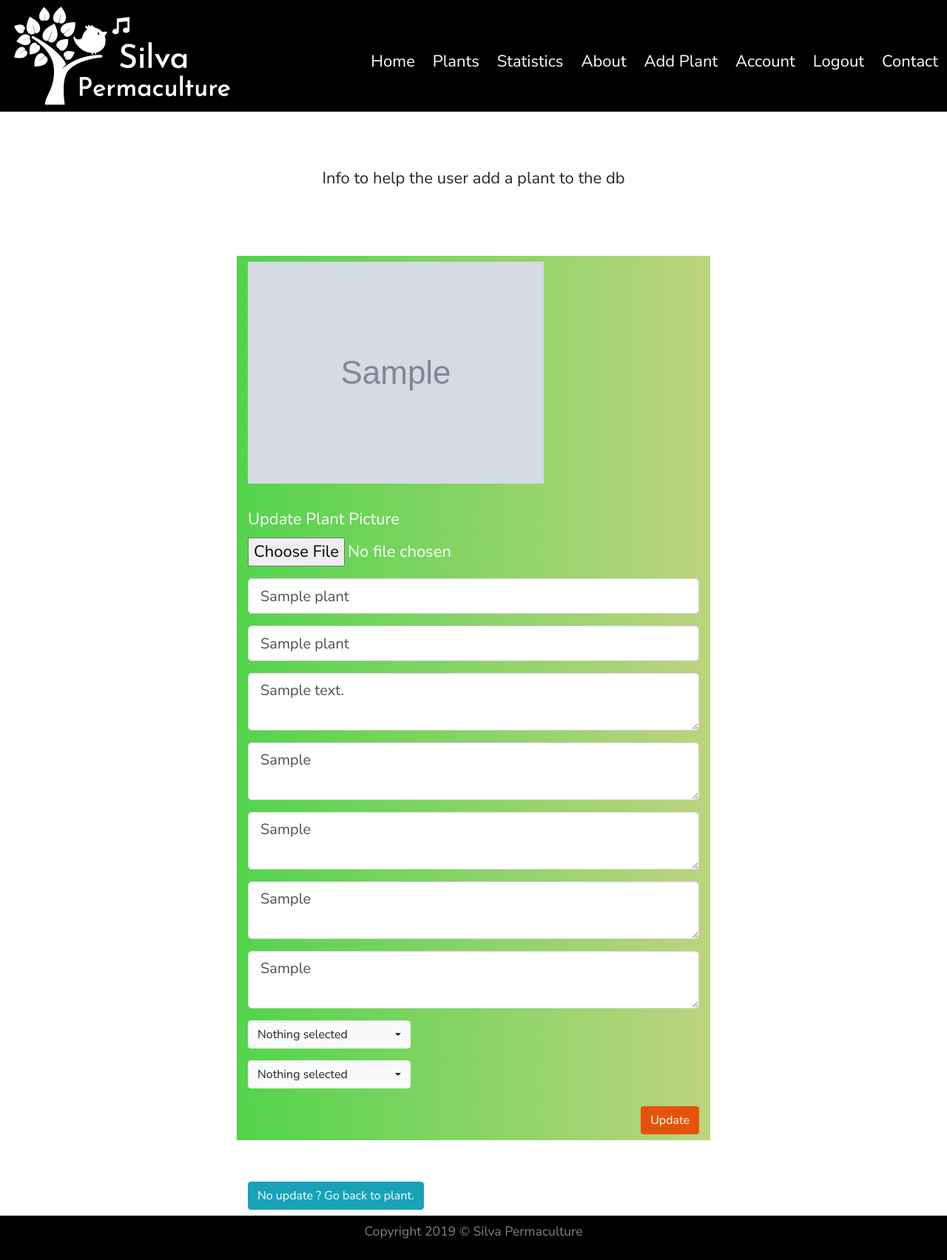
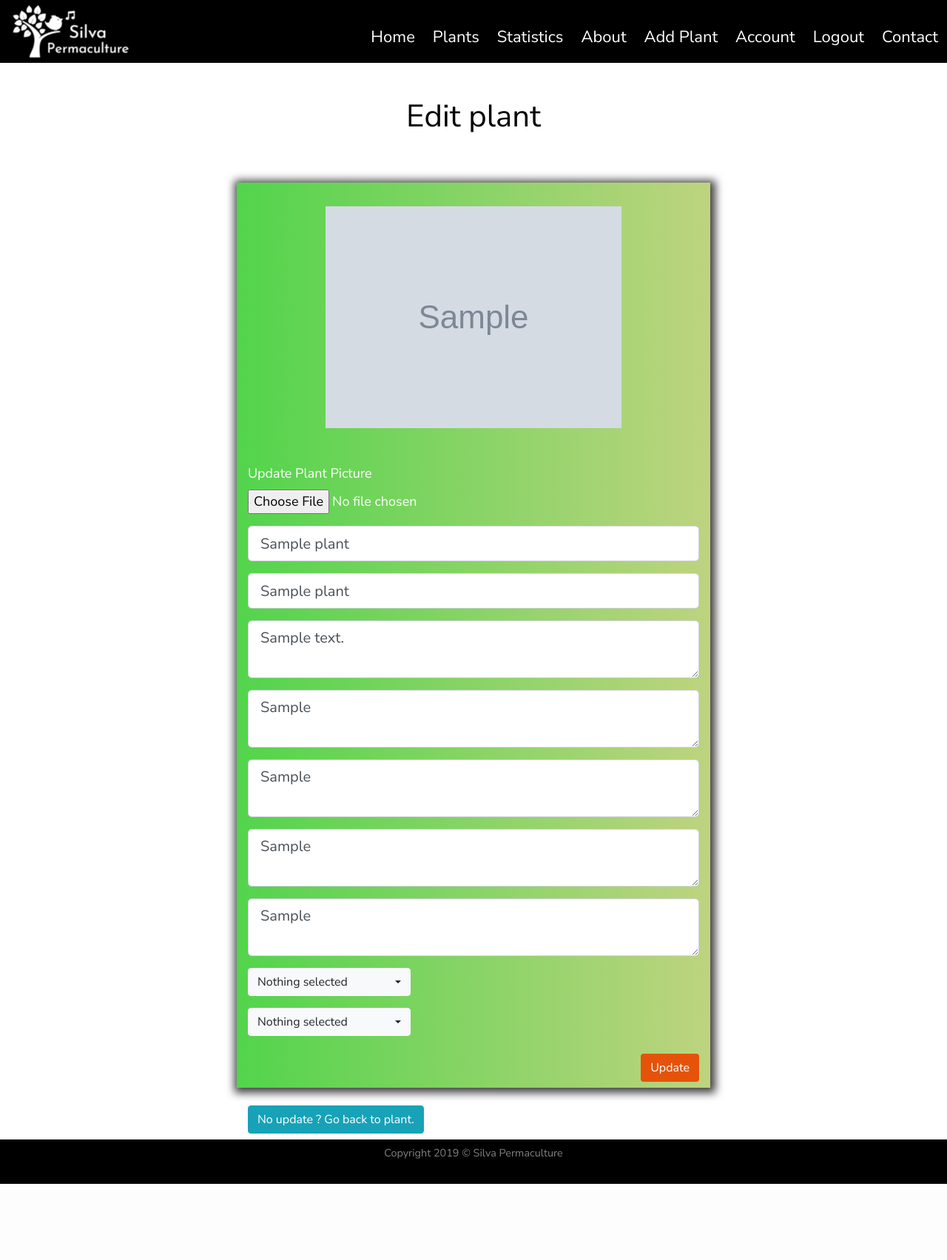
Before and after one commit to Walachul/SilvaPermaculture, a Flask app: page /plants/1/edit in a window 1280 px wide. Shown: the whole page at 74% size. After the commit the page ends 1601 px from the top, so only its background shows below. Run offline with Flask 2, Linux system fonts and the light colour scheme; a user stored in the database is signed in; tables that the repository leaves empty hold one stand-in row (values such as "Sample post"); grey boxes marked "Sample" are stand-in pictures; parts of the project's set-up code (start-up, migrations or seed data) failed here and were passed over; some libraries are stand-ins or nearby versions.

Commit message:
Restyling: adjusted logo and text for the home page. Styled update_plants page.

```diff
--- a/silvapermaculture/routes.py
+++ b/silvapermaculture/routes.py
@@ -191,7 +191,7 @@ def update_plant(plant_id):
 
     image_file = url_for('static', filename='img/plants/' + plant.image_file)
     return render_template('update_plant.html', title='Update plant', image_file=image_file,
-                           form=form, header ="Update a plant" , return_to_page=back_to_plant)
+                           form=form, return_to_page=back_to_plant)
 
 #Delete a plant with a specific ID
 @app.route("/plants/<int:plant_id>/delete", methods=['POST'])
--- a/silvapermaculture/static/css/style.css
+++ b/silvapermaculture/static/css/style.css
@@ -8,7 +8,7 @@ html, body{
 }
 body{
     font-family: 'Nunito Sans', sans-serif;
-    font-size: 22px;
+    font-size: 18px;
     display: flex;
     flex-direction: column;
 
@@ -47,7 +47,7 @@ main{
     background-size: cover;
     width:100%;
     height: auto;
-    min-height: 78.2vh;
+    min-height: 85.2vh;
 
 }
 /**** Register button ****/
@@ -127,14 +127,25 @@ main{
 }
 /**** Registration Page ****/
 #register, #login{
-    background: linear-gradient(to right, rgba(9,194,0,0.7), rgba(125,168,0,0.5))
+    background: linear-gradient(to right, rgba(9,194,0,0.7), rgba(125,168,0,0.5));
+    -webkit-box-shadow: 2px 2px 11px 5px rgba(0,0,0,0.75);
+    -moz-box-shadow: 2px 2px 11px 5px rgba(0,0,0,0.75);
+    box-shadow: 2px 2px 11px 5px rgba(0,0,0,0.75);
 }
 #registration{
     color: white;
 }
-#register-btn, #login-btn{
+#register-btn, #login-btn, #update-btn{
     color:white;
-    background-color: #E5530B
+    background-color: #E5530B;
+    transition: all .5s
+}
+#register-btn:hover, #login-btn:hover, #update-btn:hover{
+    transform: scale(1.1);
+    -webkit-box-shadow: 2px 2px 11px 5px rgba(0,0,0,0.75);
+    -moz-box-shadow: 2px 2px 11px 5px rgba(0,0,0,0.75);
+    box-shadow: 2px 2px 11px 5px rgba(0,0,0,0.75);
+
 }
 /**** Account Page ****/
 #accountheading{
--- a/silvapermaculture/templates/index.html
+++ b/silvapermaculture/templates/index.html
@@ -6,7 +6,7 @@
             <div class="col-12 p-0">
                 <h1 class="text-center my-5 pt-5" id="heading">Welcome to SilvaPermaculture !</h1>
             </div><!--end of col-12-->
-            <div class="col-12 my-2 py-2 px-0">
+            <div class="col-12 col-lg-6 my-2 py-2 px-2 px-md-0 mx-auto">
                 <p class="text-center my-5 txt px-sm-2 px-lg-5">Here you can explore and find plants
                     that can help and improve the soil in the garden, enrich the life in it and overtime, increased yield.</p>
                 <p class="text-center my-5 txt px-sm-2 px-lg-5">If you can help the community
--- a/silvapermaculture/templates/plants.html
+++ b/silvapermaculture/templates/plants.html
@@ -2,7 +2,7 @@
     {% block content %}
         <div class="row">
             <div class="col-12">
-                <h1 class="text-center my-4" id="headingOther">Plants Database - Nature's Doctors</h1>
+                <h1 class="text-center my-4 py-2" id="headingOther">Plants Database - Nature's Doctors</h1>
             </div>
         </div><!-- end of row -->
         <div class="row my-3">
--- a/silvapermaculture/templates/update_plant.html
+++ b/silvapermaculture/templates/update_plant.html
@@ -1,18 +1,13 @@
 {% extends "layout.html" %}
     {% block content %}
-        <div class="row">
+        <div class="row my-3">
             <div class="col-12">
-                <h1 class="text-center" id="heading">{{ header }}</h1>
-            </div>
-        </div>
-        <div class="row my-3">
-            <div class="col-12 mb-2">
-                <p class="text-center">Info to help the user add a plant to the db</p>
+                <h1 class="text-center my-4 py-2" id="headingOther">Edit plant </h1>
             </div>
         </div>
         <div class="row">
-            <div class="col-12 col-lg-6 mx-auto my-5" id="login">
-                    <img class="img-fluid my-2" src="{{ image_file }}"  alt="Default plant image"/>
+            <div class="col-12 col-lg-6 mx-auto my-3" id="login">
+                    <img class="img-fluid my-2 py-4 mx-auto d-block" src="{{ image_file }}"  alt="Default plant image"/>
                     <form id="registration" class="my-4" method="POST" action="" enctype="multipart/form-data">
                         {{ form.hidden_tag() }} <!-- CSRF token -->
                           <div class="form-group">
@@ -116,7 +111,7 @@
                                {{ form.nfn(class="selectpicker", multiple=True)}}
                            </div>
 
-                              {{ form.submit(class="btn float-right my-2", id="login-btn") }}
+                              {{ form.submit(class="btn float-right my-2", id="update-btn") }}
                     </form>
             </div>
         </div>
```
Also changed, not shown: silvapermaculture/plants.db, silvapermaculture/static/img/logo_silva_white.png.
